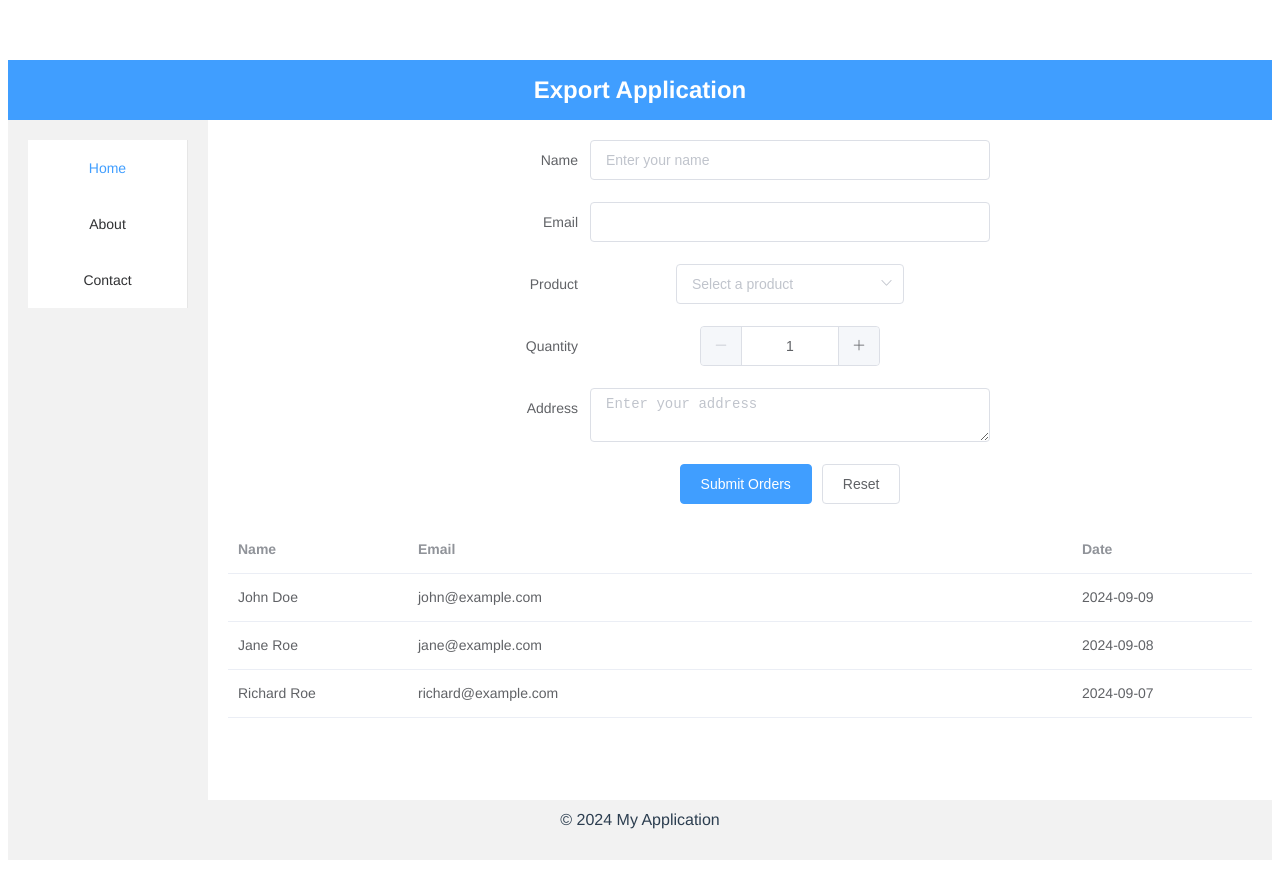
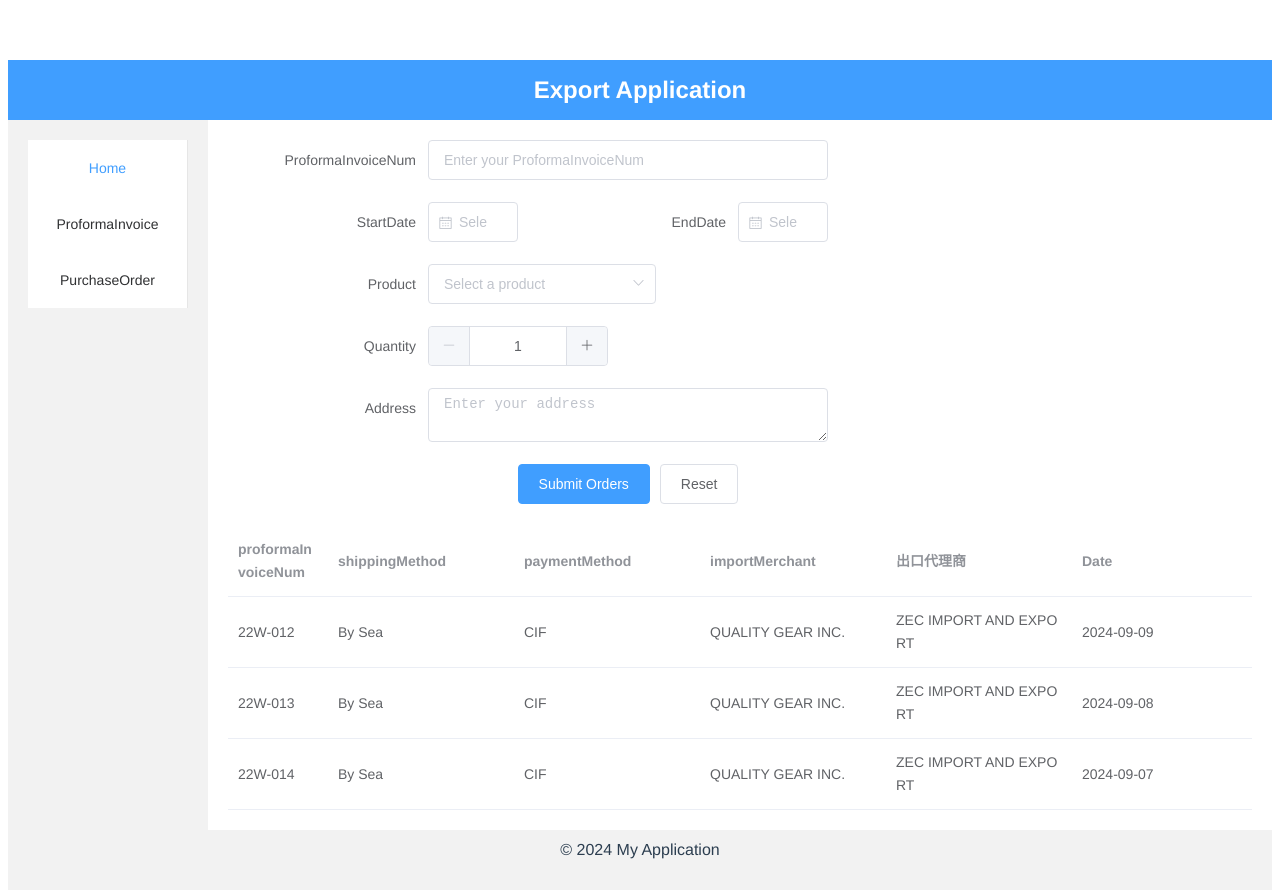
Before and after one commit to xuxinplasma/wangjianExportFront, a Vue app: page / in a window 1280 px wide. Before the commit the page ends 868 px from the top, so only its background shows below. Built offline with nearby package versions, Linux system fonts and the light colour scheme.

Commit message:
change UI

```diff
--- a/src/view/OrderForm.vue
+++ b/src/view/OrderForm.vue
@@ -9,31 +9,51 @@
       <el-aside width="200px" style="background-color: #f2f2f2;">
         <el-menu default-active="1">
           <el-menu-item index="1">Home</el-menu-item>
-          <el-menu-item index="2">About</el-menu-item>
-          <el-menu-item index="3">Contact</el-menu-item>
+          <el-menu-item index="2">ProformaInvoice</el-menu-item>
+          <el-menu-item index="3">PurchaseOrder</el-menu-item>
         </el-menu>
       </el-aside>
        <el-main>
         <!-- Form Section -->
-        <el-form ref="orderForm" :model="orderForm" label-width="100px" style="margin-bottom: 20px;">
-          <el-form-item label="Name" prop="customerName">
-            <el-input v-model="orderForm.name" placeholder="Enter your name"></el-input>
+        <el-form ref="orderForm" :model="orderForm" label-width="200px" style="margin-bottom: 20px;">
+          <el-form-item label="ProformaInvoiceNum" prop="proformaInvoiceNum">
+            <el-input v-model="orderForm.proformaInvoiceNum" placeholder="Enter your ProformaInvoiceNum" style="text-align: left;"></el-input>
           </el-form-item>
-          <el-form-item label="Email" prop="email">
-            <el-input v-model="orderForm.email"></el-input>
-          </el-form-item>
-           <el-form-item label="Product" prop="product">
-            <el-select v-model="orderForm.product" placeholder="Select a product">
+          <el-row :gutter="20">
+            <el-col :span="12">
+              <el-form-item label="StartDate" prop="startDate" style="text-align: left;">
+                <el-date-picker
+                v-model="orderForm.startDate"
+                type="date"
+                placeholder="Select Start Date"
+                style="width: 100%;">
+              </el-date-picker>
+              </el-form-item>
+            </el-col>
+
+            <el-col :span="12">
+              <el-form-item label="EndDate" prop="endDate" style="text-align: left;">
+                <el-date-picker
+                v-model="orderForm.startDate"
+                type="date"
+                placeholder="Select Start Date"
+                style="width: 100%;">
+              </el-date-picker>
+              </el-form-item>
+            </el-col>
+        </el-row>
+           <el-form-item label="Product" prop="product" style="text-align: left;">
+            <el-select v-model="orderForm.product" placeholder="Select a product" >
               <el-option label="Product A" value="productA"></el-option>
               <el-option label="Product B" value="productB"></el-option>
               <el-option label="Product C" value="productC"></el-option>
             </el-select>
           </el-form-item>
-         <el-form-item label="Quantity" prop="quantity">
+         <el-form-item label="Quantity" prop="quantity" style="text-align: left;">
             <el-input-number v-model="orderForm.quantity" :min="1"></el-input-number>
           </el-form-item>
 
-          <el-form-item label="Address" prop="address">
+          <el-form-item label="Address" prop="address" style="text-align: left;">
             <el-input v-model="orderForm.address" type="textarea" placeholder="Enter your address"></el-input>
           </el-form-item>
 
@@ -45,8 +65,11 @@
 
         <!-- Table Section -->
         <el-table :data="tableData" style="width: 100%;">
-          <el-table-column prop="name" label="Name" width="180"></el-table-column>
-          <el-table-column prop="email" label="Email"></el-table-column>
+          <el-table-column prop="proformaInvoiceNum" label="proformaInvoiceNum" width="100"></el-table-column>
+          <el-table-column prop="shippingMethod" label="shippingMethod"></el-table-column>
+          <el-table-column prop="paymentMethod" label="paymentMethod"></el-table-column>
+          <el-table-column prop="importMerchant" label="importMerchant"></el-table-column>
+          <el-table-column prop="broker" label="出口代理商"></el-table-column>
           <el-table-column prop="date" label="Date" width="180"></el-table-column>
         </el-table>
       </el-main>
@@ -70,21 +93,28 @@ export default {
   data() {
     return {
       orderForm: {
-        name: '',
-        email: '',
+        proformaInvoiceNum: '',
+        startDate: '',
+        endDate: '',
         product: '',
         quantity: 1,
         address: '',
       },
       tableData: [
-        { name: 'John Doe', email: 'john@example.com', date: '2024-09-09' },
-        { name: 'Jane Roe', email: 'jane@example.com', date: '2024-09-08' },
-        { name: 'Richard Roe', email: 'richard@example.com', date: '2024-09-07' }
+        { proformaInvoiceNum: '22W-012', broker: 'ZEC IMPORT AND EXPORT', importMerchant: 'QUALITY GEAR INC.', shippingMethod: 'By Sea', paymentMethod: 'CIF', date: '2024-09-09' },
+        { proformaInvoiceNum: '22W-013', broker: 'ZEC IMPORT AND EXPORT', importMerchant: 'QUALITY GEAR INC.',shippingMethod: 'By Sea', paymentMethod: 'CIF', date: '2024-09-08' },
+        { proformaInvoiceNum: '22W-014', broker: 'ZEC IMPORT AND EXPORT', importMerchant: 'QUALITY GEAR INC.',shippingMethod: 'By Sea', paymentMethod: 'CIF', date: '2024-09-07' }
       ]
       ,
       rules: {
-        customerName: [
-          { required: true, message: 'Please input the customer name', trigger: 'blur' }
+        proformaInvoiceNum: [
+          { required: true, message: 'Please input the proformaInvoiceNum', trigger: 'blur' }
+        ],
+        startDate: [
+          { required: true, message: 'Please input the startDate', trigger: 'blur' }
+        ],
+        endDate: [
+          { required: true, message: 'Please input the endDate', trigger: 'blur' }
         ],
         product: [
           { required: true, message: 'Please select a product', trigger: 'change' }
@@ -161,8 +191,8 @@ h2 {
 
 /* Style for form and table */
 .el-form {
-  max-width: 500px;
-  margin: 0 auto;
+  max-width: 600px;
+  margin: 7 auto;
 }
 
 .el-table {
```
